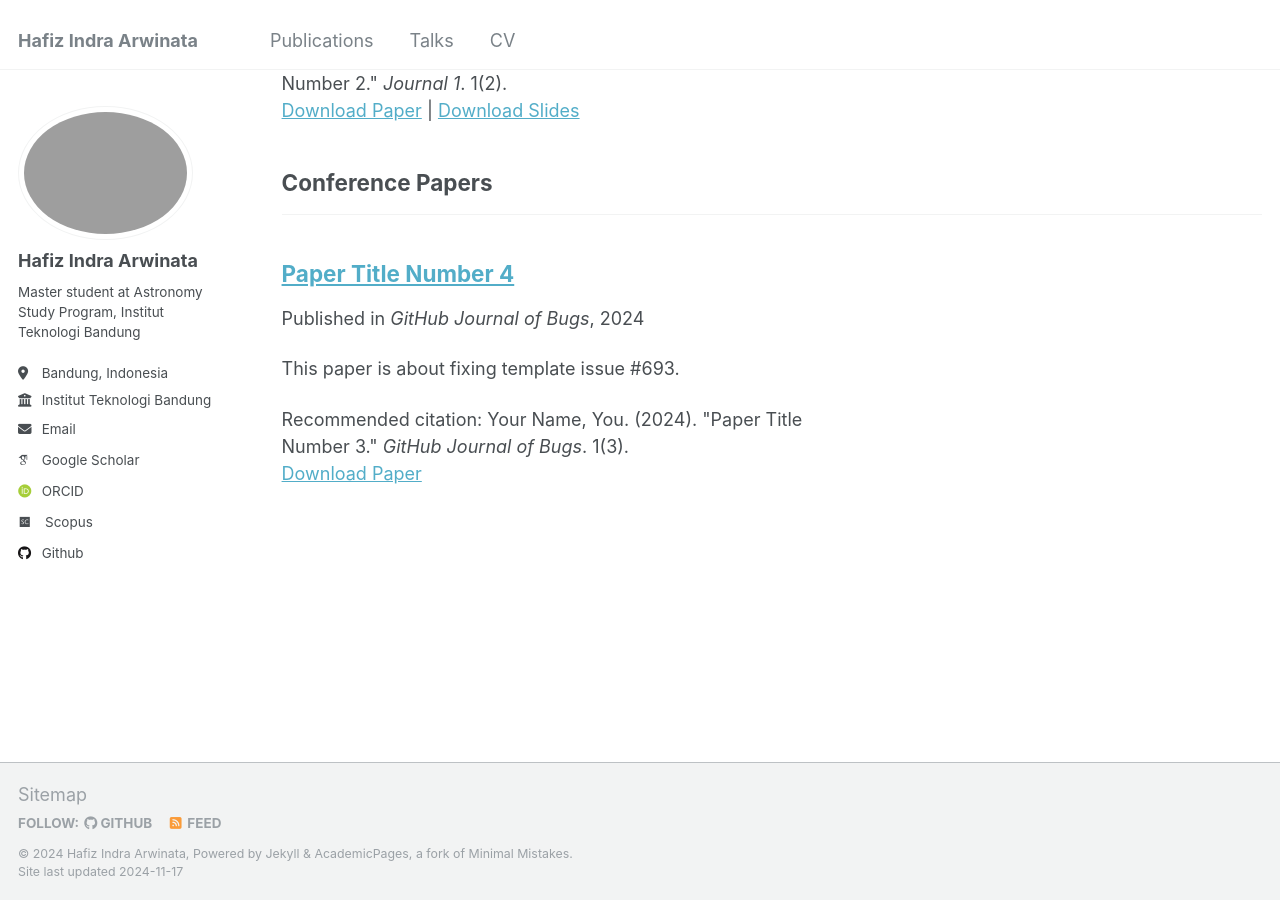
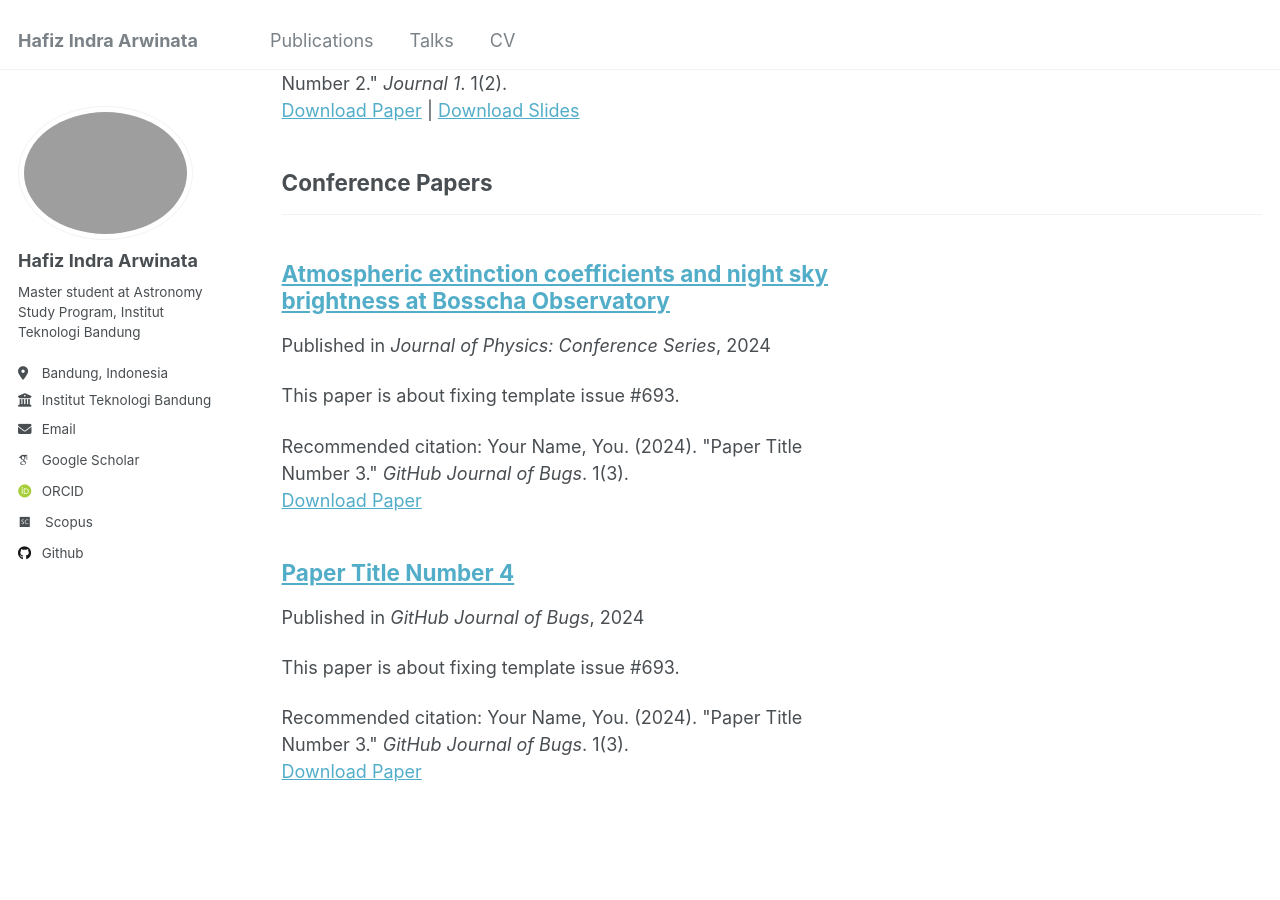
Before and after one commit to hafizia/hafizia.github.io, a Jekyll site: the page built from _pages/publications.html, in a window 1280 px wide and 900 px high, scrolled down 740 px. Built offline with Jekyll 4.4.1, drawn with Linux system fonts in a browser that asks for light colours; some web fonts are replaced.

Commit message:
Update paper-1.md

```diff
--- a/_publications/paper-1.md
+++ b/_publications/paper-1.md
@@ -3,12 +3,11 @@
 collection: publications
 category: conferences
 permalink: /publication/paper-1
-excerpt: 'This paper is about the number 1. The number 2 is left for future work.'
+excerpt: 'This paper is about fixing template issue #693.'
 date: 2024-06-01
-venue: 'Journal of Physics: Conference Series
-slidesurl: 'http://academicpages.github.io/files/slides2.pdf'
-paperurl: 'http://academicpages.github.io/files/paper-1.pdf'
-citation: 'Your Name, You. (2009). &quot;Paper Title Number 1.&quot; <i>Journal 1</i>. 1(1).'
+venue: 'Journal of Physics: Conference Series'
+paperurl: 'https://iopscience.iop.org/article/10.1088/1742-6596/2773/1/012003/pdf'
+citation: 'Your Name, You. (2024). &quot;Paper Title Number 3.&quot; <i>GitHub Journal of Bugs</i>. 1(3).'
 ---
 
 The contents above will be part of a list of publications, if the user clicks the link for the publication than the contents of section will be rendered as a full page, allowing you to provide more information about the paper for the reader. When publications are displayed as a single page, the contents of the above "citation" field will automatically be included below this section in a smaller font.
```
